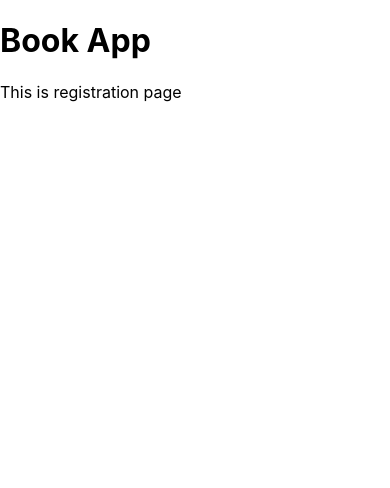
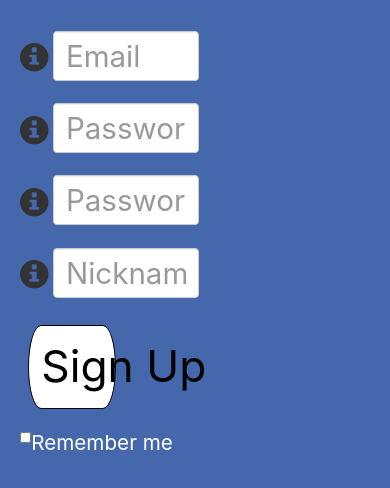
Before and after one commit to HomiGrotas/Argus-parent, a React (Create React App) app: page /register in a window 390 px wide. Shown: the top 488 px of the page. Built offline with nearby package versions, Linux system fonts and the light colour scheme.

Commit message:
added responsive registration page

```diff
--- a/public/index.html
+++ b/public/index.html
@@ -3,6 +3,8 @@
   <head>
     <meta charset="utf-8" />
     <link rel="icon" href="public/favicon.ico" />
+    <link rel="stylesheet" href="https://maxcdn.bootstrapcdn.com/bootstrap/3.3.7/css/bootstrap.min.css"
+          integrity="sha384-BVYiiSIFeK1dGmJRAkycuHAHRg32OmUcww7on3RYdg4Va+PmSTsz/K68vbdEjh4u" crossorigin="anonymous">
     <meta name="viewport" content="width=device-width, initial-scale=1" />
     <meta name="theme-color" content="#000000" />
     <meta
@@ -10,7 +12,7 @@
       content="Web site created using create-react-app"
     />
     <link rel="manifest" href="public/manifest.json" />
-    <title>React App</title>
+    <title>Argus</title>
   </head>
   <body>
     <noscript>You need to enable JavaScript to run this app.</noscript>
--- a/src/App.js
+++ b/src/App.js
@@ -1,5 +1,7 @@
 import React from 'react';
 import Webpages from "./components";
+import './css/app.css'
+
 
 function App() {
     return (
--- a/src/components/home.js
+++ b/src/components/home.js
@@ -2,8 +2,7 @@ import React from 'react';
 const Home = () => {
     return (
         <div>
-            <h1>Book App</h1>
-            <p>This is home page</p>
+            <h1> Home </h1>
         </div>
     );
 };
--- a/src/components/register.js
+++ b/src/components/register.js
@@ -1,11 +1,50 @@
 import React from 'react';
+import '../css/register.css'
 
+
+const FormButton = (props) => {
+    return (
+        <tr>
+            <td className="test">
+                <span className="glyphicon glyphicon-info-sign form-group"> </span>
+                <span className="tooltip-text">{props.tip}</span>
+            </td>
+            <td>
+                <input type={props.type} className="form-control form-group" placeholder={props.placeholder}/>
+            </td>
+        </tr>
+    );
+}
+
+
+const RegistrationForm = () => {
+    return (
+        <div id="RegistrationPage">
+            <form id="RegistrationForm" action="/">
+                <table>
+                    <FormButton type="email" placeholder="Email" tip="Please enter your email here"/>
+                    <FormButton type="password" placeholder="Password" tip="Please select a password"/>
+                    <FormButton type="password" placeholder="Password Confirmation" tip="Please confirm your password"/>
+                    <FormButton type="text" placeholder="Nickname" tip="Please choose a nickname"/>
+                </table>
+
+                <div>
+                    <button type="submit" className="btn btn-primary">Sign Up</button>
+                </div>
+
+                <div className="form-group">
+                    <input type="checkbox" className="form-check-input" id="RememberMe"/>
+                    <label className="form-check-label" id="RememberMeLabel" htmlFor="RememberMe">Remember me</label>
+                </div>
+            </form>
+        </div>
+    );
+}
 
 const Register = () => {
     return (
-        <div>
-            <h1>Book App</h1>
-            <p>This is registration page</p>
+        <div id="RegistrationPage">
+            <RegistrationForm/>
         </div>
     );
 };
--- a/src/css/index.css
+++ b/src/css/index.css
@@ -1,3 +1,8 @@
+html, body {
+  height: 100%;
+  width: 100%;
+}
+
 body {
   margin: 0;
   font-family: -apple-system, BlinkMacSystemFont, 'Segoe UI', 'Roboto', 'Oxygen',
@@ -11,3 +16,8 @@ code {
   font-family: source-code-pro, Menlo, Monaco, Consolas, 'Courier New',
     monospace;
 }
+
+div
+{
+  height: 100%;
+}
--- /dev/null
+++ b/src/css/register.css
@@ -0,0 +1,76 @@
+#RegistrationPage{
+    height: 100%;
+    background-color: #4468ab;
+    font-size: 3.5vh;
+}
+
+/* The whole form */
+#RegistrationForm
+{
+    padding-top: 6%;
+    padding-left: 5%;
+    width: 50%;
+    font-size: 100%;
+}
+
+.form-group
+{
+    margin-top: 5%;
+}
+
+/* Form text holders */
+.form-control{
+    height: 100%;
+    margin-left: 1vw;
+    font-size: 100%;
+}
+
+.glyphicon-info-sign
+{
+    padding-top: 30%;
+    font-size: 100%;
+}
+
+.tooltip-text {
+    font-size: 80%;
+    visibility: hidden;
+    width: max-content;
+    background-color: black;
+    color: #fff;
+    text-align: center;
+    border-radius: 6px;
+    padding: 5px 0;
+
+    /* Position the tooltip */
+    position: absolute;
+    z-index: 1;
+}
+
+.test:hover .tooltip-text {
+    visibility: visible;
+}
+
+/* Sign Up Button */
+.btn-primary{
+    margin-top: 7%;
+    margin-left: 5%;
+    width: 50%;
+    font-size: 150%;
+    height: 10vh;
+    border-radius: 15% / 50%;   /* ellipse */
+    background-color: white;
+    border-color: black;
+    color: black;
+}
+
+
+#RememberMe{
+    width: 3vw;
+    height: 3vh;
+}
+
+#RememberMeLabel {
+    color: white;
+    font-weight: normal;
+    font-size: 70%;
+}
--- a/src/index.js
+++ b/src/index.js
@@ -1,8 +1,11 @@
 import React from 'react';
 import ReactDOM from 'react-dom';
-import './css/index.css';
+
 import App from './App';
 import reportWebVitals from './reportWebVitals';
+
+import './css/index.css';
+
 
 ReactDOM.render(
   <React.StrictMode>
```
Also changed, not shown: src/css/App.css (deleted), src/css/app.css (added).
